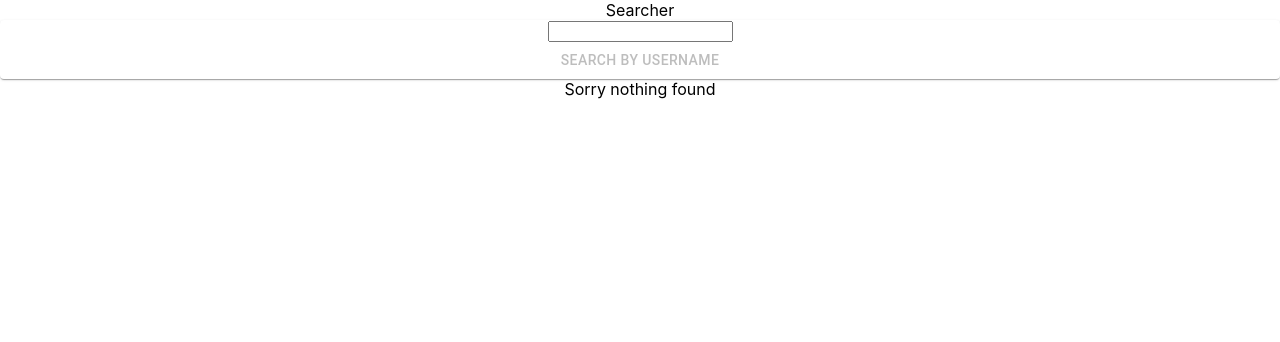
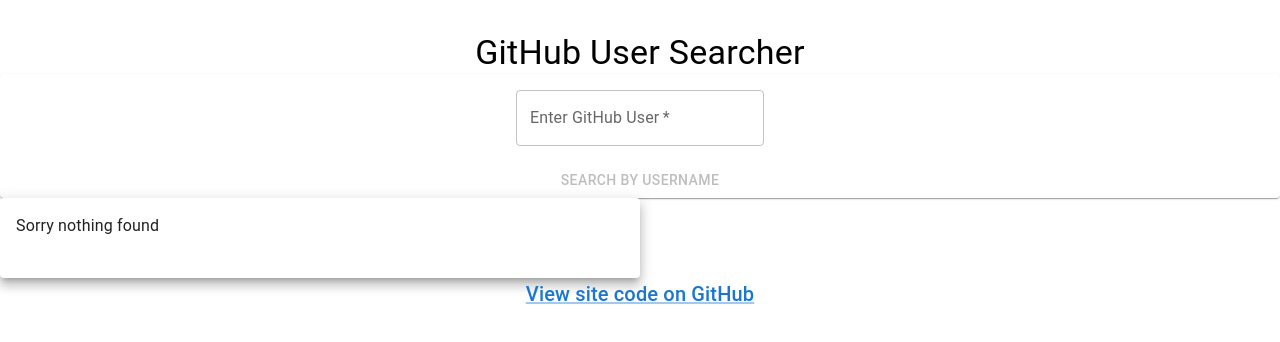
Before and after one commit to Nootuff/github-searcher, a React (Create React App) app: page / in a window 1280 px wide. Shown: the top 342 px of the page. Built offline with nearby package versions, Linux system fonts and the light colour scheme.

Commit message:
Styled components using MUI, additional data added to result.

```diff
--- a/src/components/ResultCard.js
+++ b/src/components/ResultCard.js
@@ -7,26 +7,48 @@
 import Select from '@mui/material/Select';
 import Paper from '@mui/material/Paper'
 import Button from '@mui/material/Button';
+
+import '../styles/SearchForm.css'; */
+import Card from "@mui/material/Card";
+import CardHeader from "@mui/material/CardHeader";
+import CardMedia from "@mui/material/CardMedia";
+import CardContent from "@mui/material/CardContent";
 import Typography from '@mui/material/Typography';
-import '../styles/SearchForm.css'; */
+import Link from '@mui/material/Link';
+
+function ResultCard({ result/* values, handleChange, result, handleSubmit */ }) {
+  return (
+    <Card
+    className="Result-card"
+    raised
+     sx={{ width: '50%' }} align="center" >
+
+      <CardContent align="left">
+        {result ?
+          <div>
+            <CardMedia
+            sx={{ width: 1/4 }}
+            component="img"
+            image={result.avatar_url}
+            alt="Profile image here"
+            ></CardMedia>
+             <Typography variant="h4">
+             <Link href={result.html_url} target="_blank" rel="noopener">{result.login}</Link>
+                </Typography>
+            <Typography paragraph ><b>ID: </b>{result.id}</Typography>
+            <Typography paragraph ><b>Location: </b>{result.location}</Typography>
+           {/* <Typography paragraph ><b>Followers: </b>{result.followers_url.length}</Typography>
+            <Typography paragraph ><b>Following: </b>{result.following_url.length}</Typography>    If you can't get it working abandon this part */}
+            <Typography paragraph><b>Bio: </b>{result.bio}</Typography>
 
 
-function ResultCard({result/* values, handleChange, result, handleSubmit */}) {
-  return (
-<div>
-
-
-{result ?
-<div>
-<h1>{result.login}</h1>
-<h5>{result.bio}</h5>
-</div>
-:
-"Sorry nothing found"
+          </div>
+          :
+          <Typography paragraph>Sorry nothing found</Typography>
+        }
+      </CardContent>
+    </Card>
+  )
 }
 
-</div>
-    )
-  }
-
-  export default ResultCard;
+export default ResultCard;
--- a/src/components/SearchForm.js
+++ b/src/components/SearchForm.js
@@ -10,23 +10,29 @@
 import '../styles/SearchForm.css'; */
 import Paper from '@mui/material/Paper'
 import Button from '@mui/material/Button';
+import TextField from '@mui/material/TextField';
 
 
 function SearchForm({ values, handleChange, result, handleSubmit }) {
   return (
     <Paper>
     <form>
-      <input
+      <TextField
+      sx={{ my: 2 }}
         type="text"
         id="search-input"
         value={values.searchTerm}
         onChange={handleChange}
         name="searchTerm"
+        variant="outlined"
+        label="Enter GitHub User"
+        required
       >
 
-      </input>
+      </TextField>
       <br />
       <Button
+
          variant={(values.searchTerm === "" ) ? "disabled" : "contained"/*If no searchTerm has been entered or searchBy selected, button is disabled.*/}
            onClick={(event) => {
             event.preventDefault();
--- a/src/components/Searcher.js
+++ b/src/components/Searcher.js
@@ -14,6 +14,8 @@
 import Button from '@mui/material/Button';
 import Typography from '@mui/material/Typography';
 import '../styles/SearchForm.css';*/
+import Typography from '@mui/material/Typography';
+import Link from '@mui/material/Link';
 
 function Searcher() {
   const [values, /* searchTermHolder,*/ handleChange] = useInputState();
@@ -21,7 +23,7 @@
   const [result, handleSubmit] = useSearch();
   return (
     <div>
-      Searcher
+    <Typography variant="h4" sx={{ mt: 4 }} >GitHub User Searcher</Typography>
 
       <SearchForm
       values={values}
@@ -35,7 +37,9 @@
 result = {result}
  />
 
-
+<Typography variant="h6">
+             <Link href="https://github.com/Nootuff/github-searcher" target="_blank" rel="noopener">View site code on GitHub</Link>
+                </Typography>
     </div>
   )
 }
--- a/src/hooks/useSearch.js
+++ b/src/hooks/useSearch.js
@@ -31,7 +31,7 @@
   return axios.request(options).then(function (response) { //Response is the argument to hold the actual returned results from the axios.request.
     setResult(response.data); //The results of the axios reqeust is set to state.
     //setSearchTags({ searchedTerm: valuesParam.searchTerm, searchedBy: valuesParam.searchBy }); //The search term and search by are saved to the searchTags to be used in the result message.
-    console.log(result)
+    console.log(response.data)
 
 }).catch(function (error){
     console.error(error);
```
Also changed, not shown: Planning-notes.txt.
